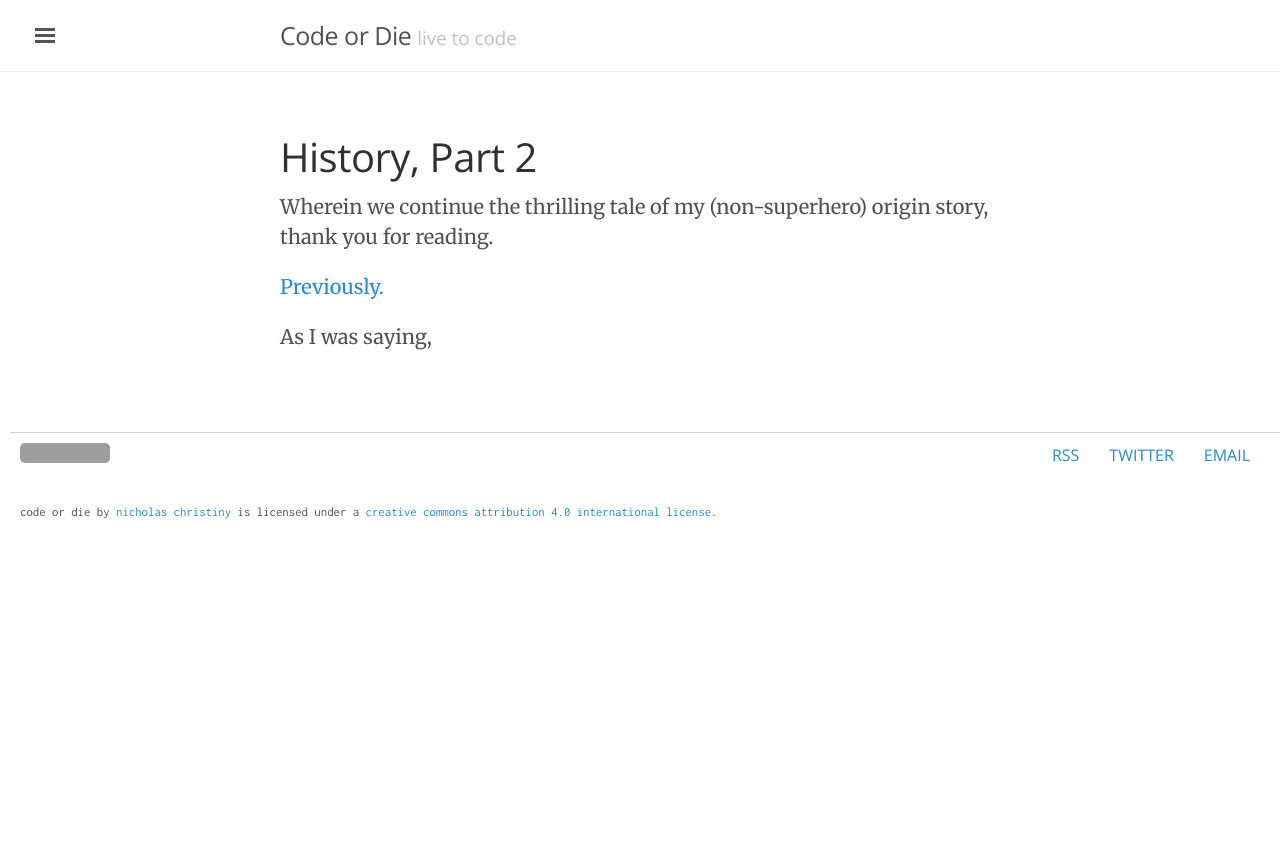
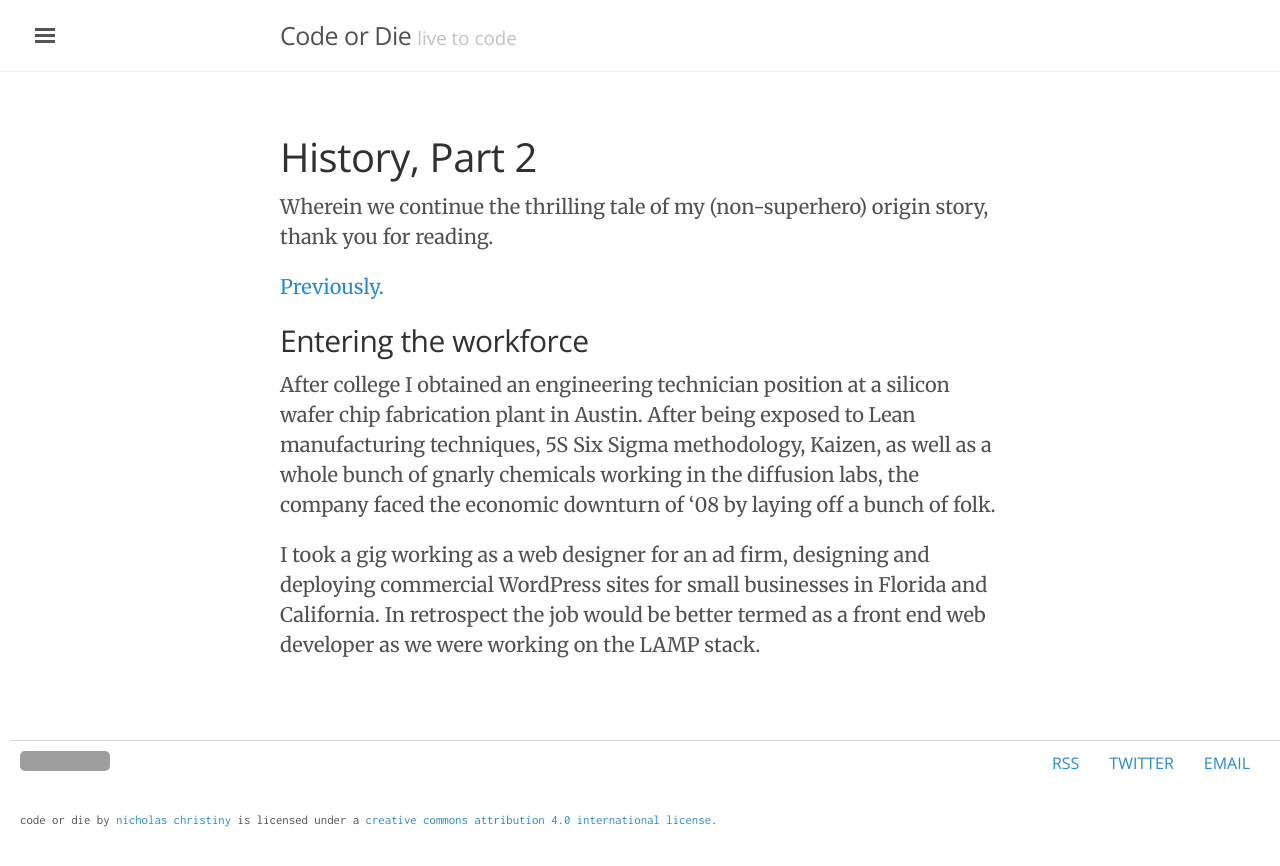
Before and after one commit to nchristiny/nchristiny.github.io, a Jekyll site: the page built from history/part2/index.md, in a window 1280 px wide. Shown: the top 866 px of the page. Built offline with Jekyll 4.4.1, drawn with Linux system fonts in a browser that asks for light colours; nearby versions of some CDN libraries; comment, search, counter and statistics services are not loaded; grey boxes are pictures that could not be loaded.

Commit message:
Add edits

```diff
--- a/history/part2/index.md
+++ b/history/part2/index.md
@@ -6,4 +6,7 @@ Wherein we continue the thrilling tale of my (non-superhero) origin story, thank
 
 [Previously.]({{baseurl}}/history)
 
-As I was saying,
+## Entering the workforce
+After college I obtained an engineering technician position at a silicon wafer chip fabrication plant in Austin. After being exposed to Lean manufacturing techniques, 5S Six Sigma methodology, Kaizen, as well as a whole bunch of gnarly chemicals working in the diffusion labs, the company faced the economic downturn of '08 by laying off a bunch of folk.
+
+I took a gig working as a web designer for an ad firm, designing and deploying commercial WordPress sites for small businesses in Florida and California. In retrospect the job would be better termed as a front end web developer as we were working on the LAMP stack.
```
Also changed, not shown: history/index.md (+1 -1 lines).
